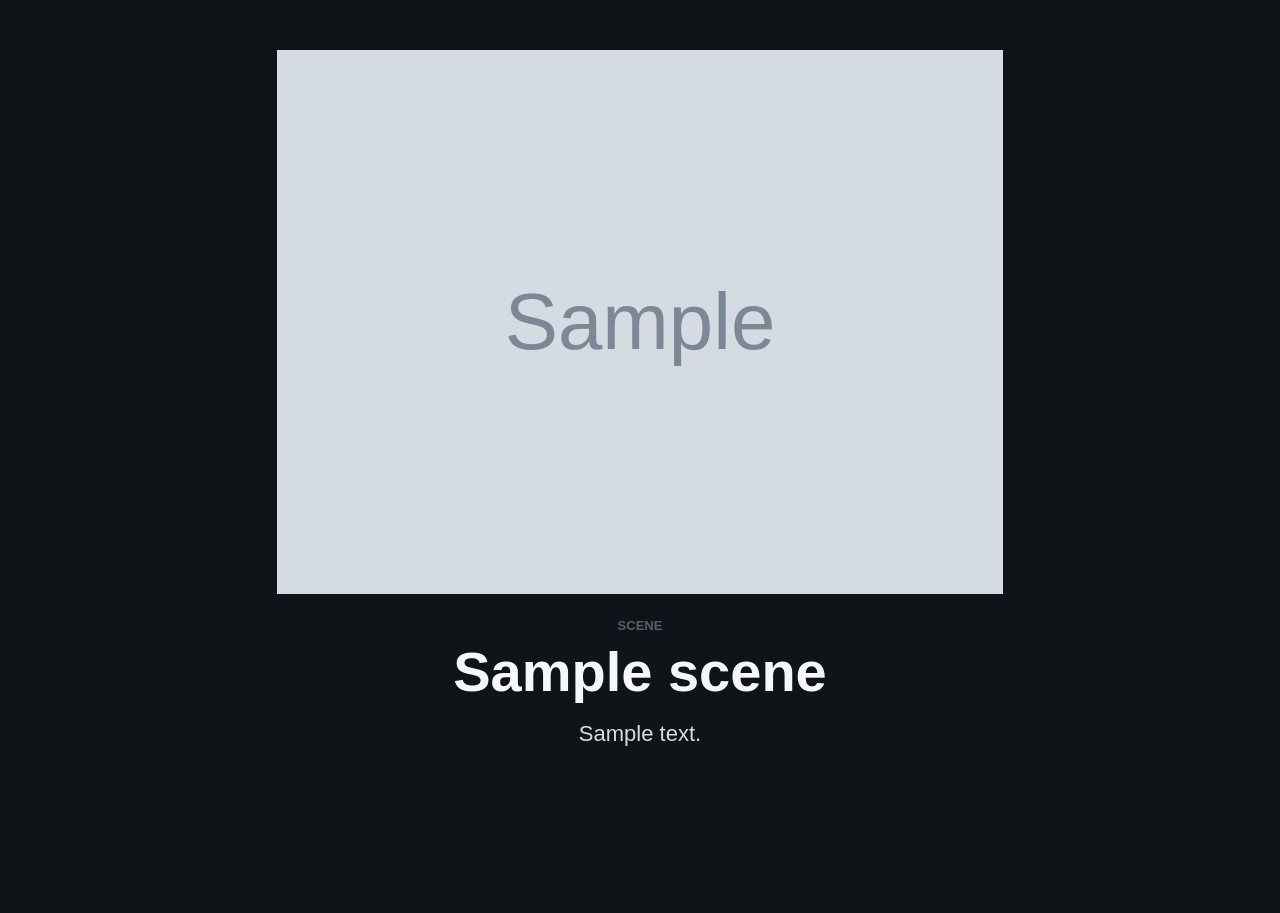
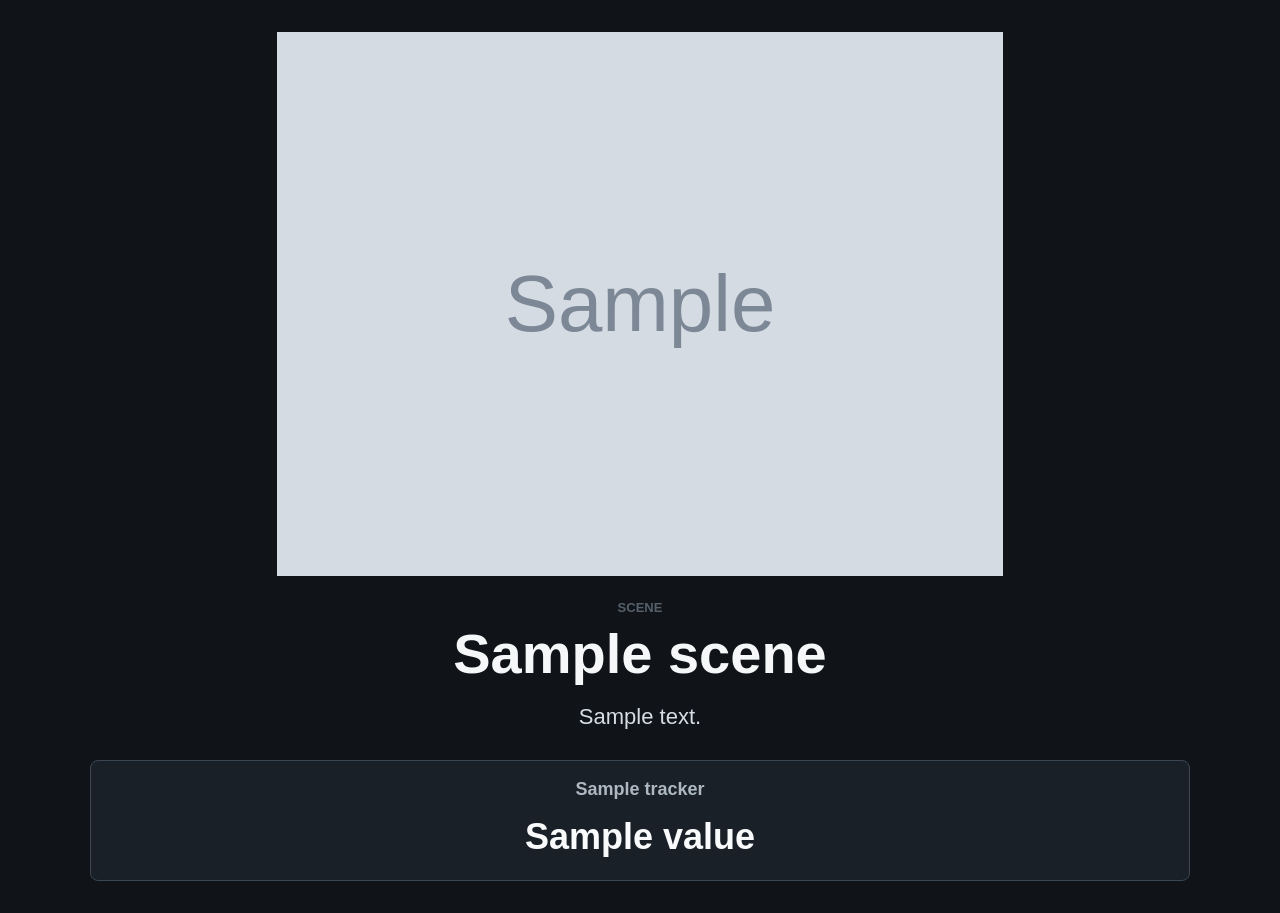
Before and after one commit to jdhunterae/aurex-corp-vtt, a Flask app: template app/templates/player.html in a window 1280 px wide. Before the commit the page ends 746 px from the top, so only its background shows below. Run offline with Flask 3, Linux system fonts and the light colour scheme; the template is opened without the code that fills it: most values are stand-ins (such as "Sample title", 1, 10 or a date in 2020); grey boxes marked "Sample" are stand-in pictures.

Commit message:
p03: render trackers on player display

```diff
--- a/app/static/styles.css
+++ b/app/static/styles.css
@@ -171,6 +171,7 @@ body {
 .player-display {
   min-height: 100vh;
   display: grid;
+  gap: 28px;
   place-items: center;
   padding: 32px;
 }
@@ -199,3 +200,52 @@ body {
   font-size: 22px;
   line-height: 1.45;
 }
+
+.player-trackers {
+  width: min(1100px, 100%);
+  display: grid;
+  gap: 16px;
+  grid-template-columns: repeat(auto-fit, minmax(220px, 1fr));
+}
+
+.player-tracker {
+  border: 1px solid #3a4652;
+  border-radius: 8px;
+  background: #1a2027;
+  padding: 18px 20px;
+  text-align: center;
+}
+
+.tracker-label {
+  margin: 0 0 10px;
+  color: #aeb8c2;
+  font-size: 18px;
+  font-weight: 700;
+}
+
+.tracker-value {
+  min-height: 52px;
+  display: flex;
+  align-items: center;
+  justify-content: center;
+  gap: 12px;
+  margin: 0;
+  color: #f8fafc;
+  font-size: 36px;
+  font-weight: 800;
+  line-height: 1.15;
+}
+
+.tracker-subvalue {
+  color: #cbd5df;
+  font-size: 24px;
+  font-weight: 700;
+}
+
+.tracker-color {
+  width: 24px;
+  height: 24px;
+  flex: 0 0 auto;
+  border: 2px solid #f8fafc;
+  border-radius: 50%;
+}
--- a/app/templates/player.html
+++ b/app/templates/player.html
@@ -29,5 +29,30 @@
         <p class="muted">Waiting for public session state.</p>
       {% endif %}
     </section>
+
+    {% if public_state.trackers %}
+      <section class="player-trackers" aria-label="Public trackers">
+        {% for tracker in public_state.trackers %}
+          <article class="player-tracker" data-tracker-id="{{ tracker.id }}">
+            <p class="tracker-label">{{ tracker.label }}</p>
+            {% if tracker.display_mode == 'label_color' %}
+              <p class="tracker-value">
+                <span class="tracker-color" style="background-color: {{ tracker.display.color }}"></span>
+                <span>{{ tracker.display.label }}</span>
+              </p>
+            {% elif tracker.display_mode == 'label' %}
+              <p class="tracker-value">{{ tracker.display.label }}</p>
+            {% elif tracker.display_mode == 'number_label' %}
+              <p class="tracker-value">
+                <span>{{ tracker.display.value }}</span>
+                <span class="tracker-subvalue">{{ tracker.display.label }}</span>
+              </p>
+            {% else %}
+              <p class="tracker-value">{{ tracker.display.value }}</p>
+            {% endif %}
+          </article>
+        {% endfor %}
+      </section>
+    {% endif %}
   </main>
 {% endblock %}
```
Also changed, not shown: docs/testing.md (+2 -1 lines), docs/ui-concepts.md (+3 -3 lines), tests/test_tracker_display.py (added, +110 -0 lines), .project-board/p03/p03-004-add-tracker-player-display.md.
